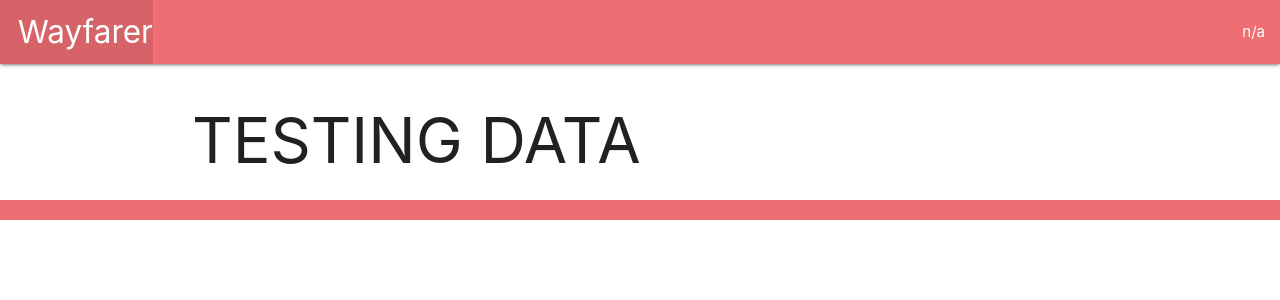
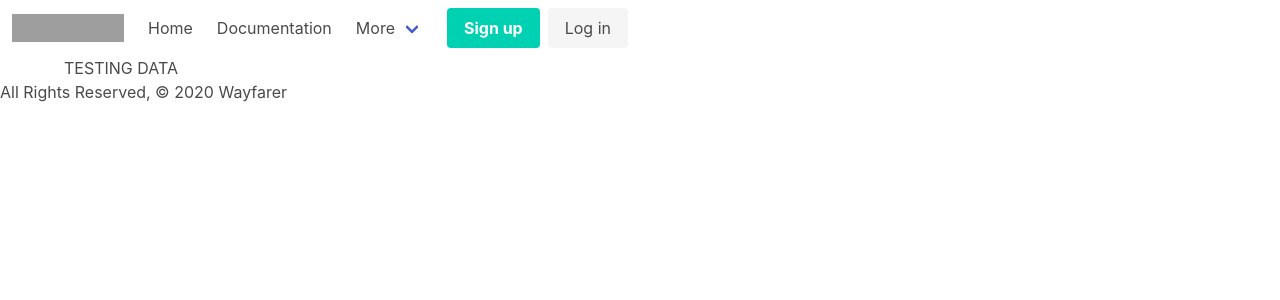
Before and after one commit to wadams458/Wayfarer, a Django app: page / in a window 1280 px wide. Shown: the top 300 px of the page. Run offline with Django 3.2, Linux system fonts and the light colour scheme; grey boxes are pictures that could not be loaded.

Commit message:
updated gitignore and added bulma template

```diff
--- a/main_app/templates/base.html
+++ b/main_app/templates/base.html
@@ -8,22 +8,72 @@
   <meta http-equiv="X-UA-Compatible" content="ie=edge">
   <title>Wayfarer</title>
   <!-- Materialize CSS -->
-  <link rel="stylesheet" href="https://cdnjs.cloudflare.com/ajax/libs/materialize/1.0.0/css/materialize.min.css">
+  <link rel="stylesheet" href="https://cdnjs.cloudflare.com/ajax/libs/bulma/0.9.0/css/bulma.min.css">
   <!-- Main CSS -->
   <link rel="stylesheet" href="{% static 'styles/style.css' %}">
   <!-- Materialize JS -->
-  <script src="https://cdnjs.cloudflare.com/ajax/libs/materialize/1.0.0/js/materialize.min.js"></script>
+  <!-- <script src="https://cdnjs.cloudflare.com/ajax/libs/materialize/1.0.0/js/materialize.min.js"></script> -->
 </head>
 <body>
-  <header class="navbar-fixed">
-    <nav>
-      <div class="nav-wrapper">
-        <ul>
-          <li><a href="{% url 'home' %}" class="left brand-logo">&nbsp;&nbsp;Wayfarer</a></li>
-        </ul>
-        <ul class="right">
-          <li><a href="">n/a</a></li>
-        </ul>
+  <header class="navbar">
+    <nav class="navbar" role="navigation" aria-label="main navigation">
+      <div class="navbar-brand">
+        <a class="navbar-item" href="https://bulma.io">
+          <img src="https://bulma.io/images/bulma-logo.png" width="112" height="28">
+        </a>
+
+        <a role="button" class="navbar-burger burger" aria-label="menu" aria-expanded="false" data-target="navbarBasicExample">
+          <span aria-hidden="true"></span>
+          <span aria-hidden="true"></span>
+          <span aria-hidden="true"></span>
+        </a>
+      </div>
+
+      <div id="navbarBasicExample" class="navbar-menu">
+        <div class="navbar-start">
+          <a class="navbar-item">
+            Home
+          </a>
+
+          <a class="navbar-item">
+            Documentation
+          </a>
+
+          <div class="navbar-item has-dropdown is-hoverable">
+            <a class="navbar-link">
+              More
+            </a>
+
+            <div class="navbar-dropdown">
+              <a class="navbar-item">
+                About
+              </a>
+              <a class="navbar-item">
+                Jobs
+              </a>
+              <a class="navbar-item">
+                Contact
+              </a>
+              <hr class="navbar-divider">
+              <a class="navbar-item">
+                Report an issue
+              </a>
+            </div>
+          </div>
+        </div>
+
+        <div class="navbar-end">
+          <div class="navbar-item">
+            <div class="buttons">
+              <a class="button is-primary">
+                <strong>Sign up</strong>
+              </a>
+              <a class="button is-light">
+                Log in
+              </a>
+            </div>
+          </div>
+        </div>
       </div>
     </nav>
   </header>
--- a/project_wayfarer/settings.py
+++ b/project_wayfarer/settings.py
@@ -78,8 +78,6 @@ DATABASES = {
     'default': {
         'ENGINE': 'django.db.backends.postgresql',
         'NAME': 'wayfarer',
-        'USER': 'Jimmy',
-        'PASSWORD': 'test'
     }
 }
 
```
Also changed, not shown: 1 other file.
